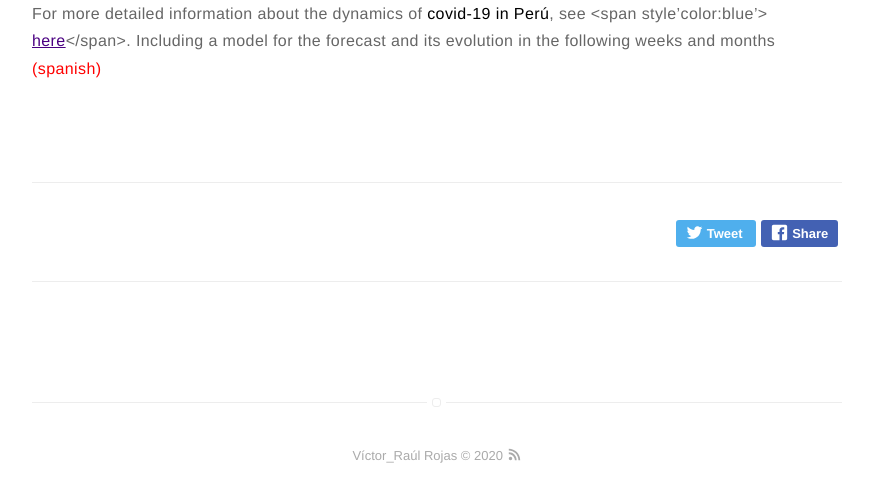
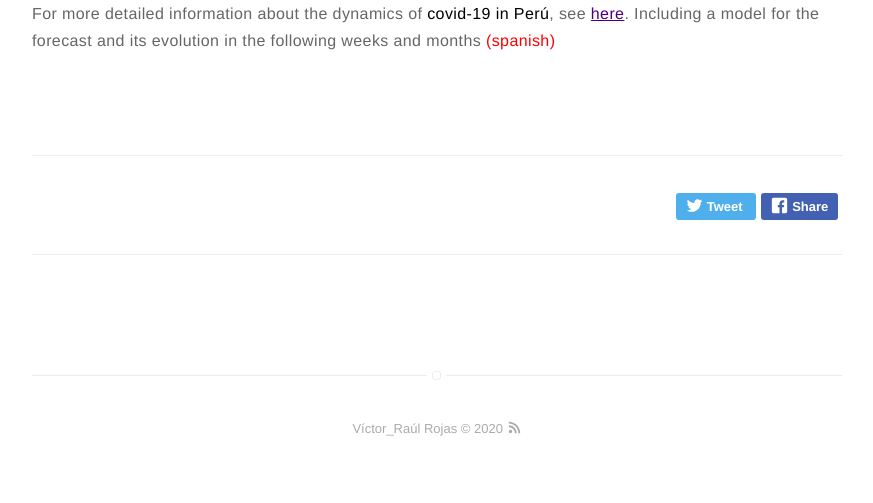
Before and after one commit to vrrp/vrojas.github.io, a Jekyll site: the page built from _posts/2020-03-06-covid19Sudamerica.markdown, in a window 1280 px wide. Shown: the part 740-1243 px from the top of the page, without its empty margins (203-1076 px from the left). Built offline with Jekyll 4.4.1, drawn with Linux system fonts in a browser that asks for light colours; after the commit the page ends 1216 px from its top, so only the background shows below that.

Commit message:
Update 2020-03-06-covid19Sudamerica.markdown

```diff
--- a/_posts/2020-03-06-covid19Sudamerica.markdown
+++ b/_posts/2020-03-06-covid19Sudamerica.markdown
@@ -18,4 +18,4 @@ externalLink: false
 
 ![Screenshot]( https://github.com/vrrp/vrrp.github.io/blob/master/assets/images/covid19_sudamerica.png?raw=true)
 
-For more detailed information about the dynamics of **covid-19 in Perú**, see <span style'color:blue'> [here](https://datastudio.google.com/reporting/cbef9462-bbb4-4bf9-b713-652b8245ec5f/page/erUJB?s=mCoRDLlgMV4)</span>. Including a model for the forecast and its evolution in the following weeks and months <span style='color:red'>(spanish)</span>
+For more detailed information about the dynamics of **covid-19 in Perú**, see <span style='color:blue'> [here](https://datastudio.google.com/reporting/cbef9462-bbb4-4bf9-b713-652b8245ec5f/page/erUJB?s=mCoRDLlgMV4)</span>. Including a model for the forecast and its evolution in the following weeks and months <span style='color:red'>(spanish)</span>
```
